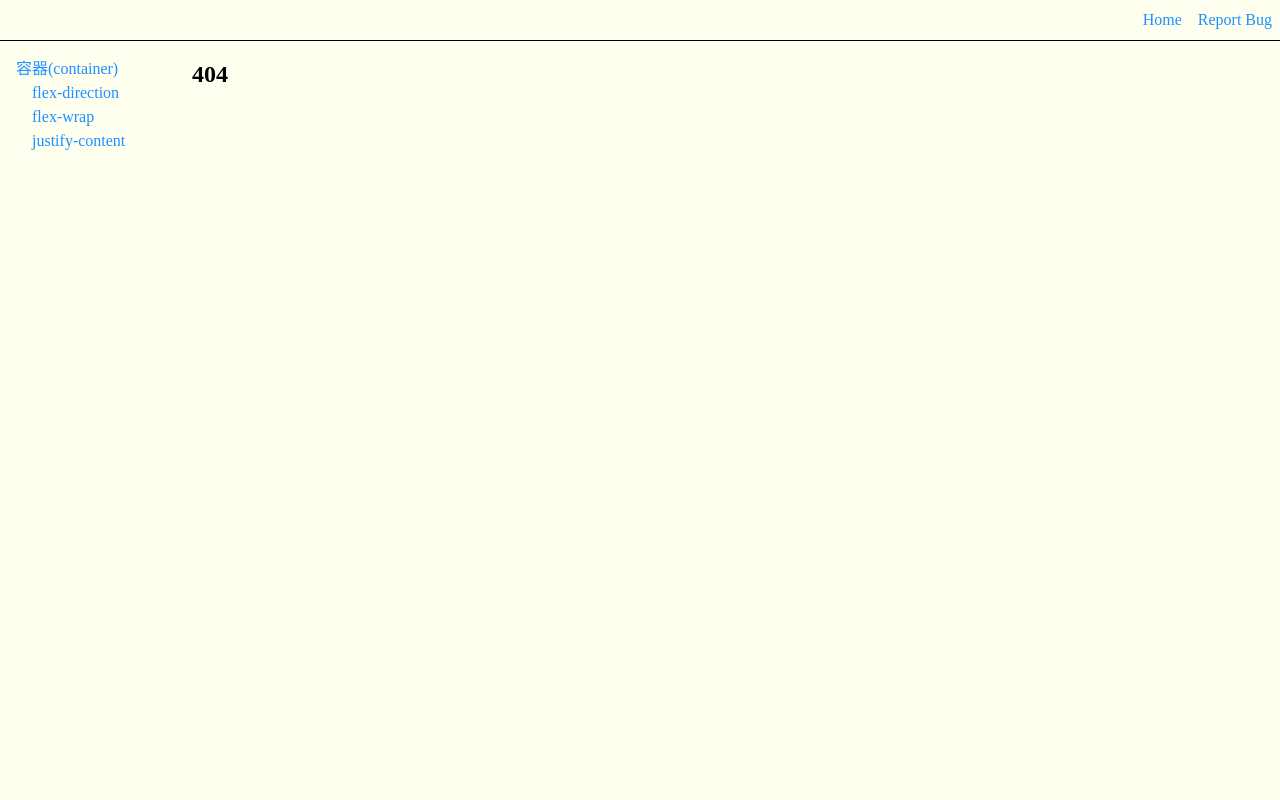
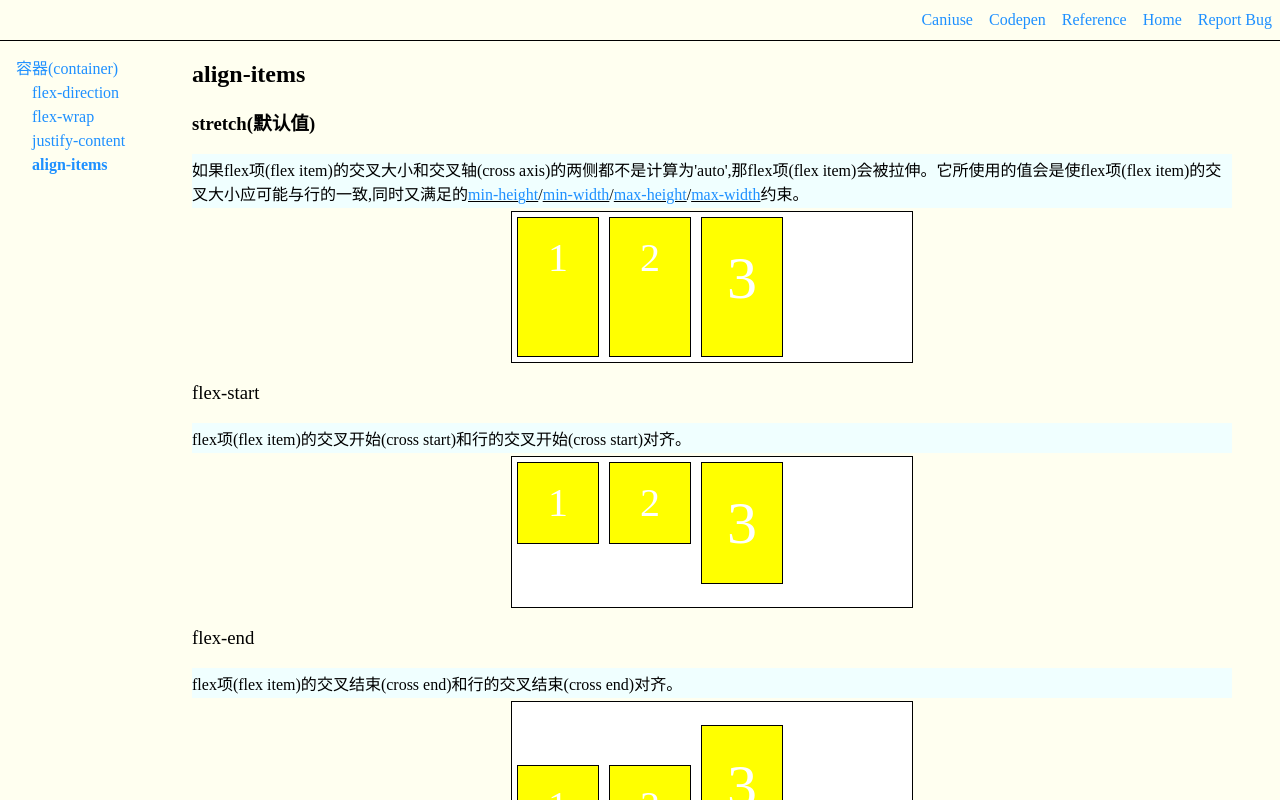
Before and after one commit to asurance/flex-tutorial, a Next.js app: page /container/AlignItems in a window 1280 px wide. Before the commit this address had no page. Built offline with nearby package versions, Linux system fonts and the light colour scheme.

Commit message:
feat(align-items): 基本完成

```diff
--- a/components/Layout.tsx
+++ b/components/Layout.tsx
@@ -27,7 +27,11 @@ const containers: NavVO[] = [
     {
         link: 'JustifyContent',
         text: 'justify-content',
-    }
+    },
+    {
+        link: 'AlignItems',
+        text: 'align-items',
+    },
 ]
 
 const Layout = ({
--- a/components/LinkItem.tsx
+++ b/components/LinkItem.tsx
@@ -29,3 +29,11 @@ export const CrossEnd = '交叉结束(cross end)'
 export const Container = <ArticleLink href="/container" keep>flex容器(flex container)</ArticleLink>
 
 export const Item = 'flex项(flex item)'
+
+export const MinHeight = <ArticleLink href="https://www.w3.org/TR/CSS21/visudet.html#propdef-min-height">min-height</ArticleLink>
+
+export const MinWidth = <ArticleLink href="https://www.w3.org/TR/CSS21/visudet.html#propdef-min-width">min-width</ArticleLink>
+
+export const MaxHeight = <ArticleLink href="https://www.w3.org/TR/CSS21/visudet.html#propdef-max-height">max-height</ArticleLink>
+
+export const MaxWidth = <ArticleLink href="https://www.w3.org/TR/CSS21/visudet.html#propdef-max-width">max-width</ArticleLink>
--- /dev/null
+++ b/pages/container/AlignItems.tsx
@@ -0,0 +1,79 @@
+import { ReactElement } from 'react'
+import Layout from '../../components/Layout'
+import PropertyValue from '../../components/PropertyValue'
+import FlexContainer from '../../components/FlexContainer'
+import FlexItem from '../../components/FlexItem'
+import { CrossAxis, CrossEnd, CrossStart, Item, MaxHeight, MaxWidth, MinHeight, MinWidth } from '../../components/LinkItem'
+import { NavVO } from '../../interfaces/NavVO'
+import PropertyP from '../../components/PropertyP'
+
+const headNavs: NavVO[] = [
+    {
+        link: 'https://caniuse.com/?search=align-items',
+        text: 'Caniuse'
+    },
+    {
+        link: 'https://codepen.io/asurance/pen/rNMbzxq',
+        text: 'Codepen'
+    },
+    {
+        link: 'https://www.w3.org/TR/css-flexbox-1/#propdef-align-items',
+        text: 'Reference',
+    },
+]
+
+export default function AlignItems(): ReactElement {
+    return <Layout title="align-items" navs={headNavs}>
+        <header><h1>align-items</h1></header>
+        <PropertyValue value="stretch" isDefault>
+            <PropertyP>如果{Item}的交叉大小和{CrossAxis}的两侧都不是计算为&apos;auto&apos;,那{Item}会被拉伸。它所使用的值会是使{Item}的交叉大小应可能与行的一致,同时又满足的{MinHeight}/{MinWidth}/{MaxHeight}/{MaxWidth}约束。</PropertyP>
+            <section>
+                <FlexContainer style={{ height: 150 }}>
+                    <FlexItem style={{ height: 'auto' }}>1</FlexItem>
+                    <FlexItem style={{ height: 'auto' }}>2</FlexItem>
+                    <FlexItem style={{ height: 'auto', lineHeight: '120px', fontSize: 60 }}>3</FlexItem>
+                </FlexContainer>
+            </section>
+        </PropertyValue>
+        <PropertyValue value="flex-start" >
+            <PropertyP>{Item}的{CrossStart}和行的{CrossStart}对齐。</PropertyP>
+            <section>
+                <FlexContainer style={{ alignItems: 'flex-start', height: 150 }}>
+                    <FlexItem style={{ height: 'auto' }}>1</FlexItem>
+                    <FlexItem style={{ height: 'auto' }}>2</FlexItem>
+                    <FlexItem style={{ height: 'auto', lineHeight: '120px', fontSize: 60 }}>3</FlexItem>
+                </FlexContainer>
+            </section>
+        </PropertyValue>
+        <PropertyValue value="flex-end" >
+            <PropertyP>{Item}的{CrossEnd}和行的{CrossEnd}对齐。</PropertyP>
+            <section>
+                <FlexContainer style={{ alignItems: 'flex-end', height: 150 }}>
+                    <FlexItem style={{ height: 'auto' }}>1</FlexItem>
+                    <FlexItem style={{ height: 'auto' }}>2</FlexItem>
+                    <FlexItem style={{ height: 'auto', lineHeight: '120px', fontSize: 60 }}>3</FlexItem>
+                </FlexContainer>
+            </section>
+        </PropertyValue>
+        <PropertyValue value="center" >
+            <PropertyP>{Item}的边距框位于行内{CrossAxis}的中心。(如果该行的尺寸小于所需尺寸,则会在两边均匀地溢出。)</PropertyP>
+            <section>
+                <FlexContainer style={{ alignItems: 'center', height: 150 }}>
+                    <FlexItem style={{ height: 'auto' }}>1</FlexItem>
+                    <FlexItem style={{ height: 'auto' }}>2</FlexItem>
+                    <FlexItem style={{ height: 'auto', lineHeight: '120px', fontSize: 60 }}>3</FlexItem>
+                </FlexContainer>
+            </section>
+        </PropertyValue>
+        <PropertyValue value="baseline" >
+            <PropertyP>{Item}会是用基线进行对齐。所有{Item}会被排布成他们的基线对齐,同时{Item}中基线和{CrossStart}距离最大的一个的与行的{CrossStart}对齐。如果一个{Item}在必要的轴线中没有基线,那会从它的边框中合成基线。</PropertyP>
+            <section>
+                <FlexContainer style={{ alignItems: 'baseline', height: 150 }}>
+                    <FlexItem style={{ height: 'auto' }}>1</FlexItem>
+                    <FlexItem style={{ height: 'auto' }}>2</FlexItem>
+                    <FlexItem style={{ height: 'auto', lineHeight: '120px', fontSize: 60 }}>3</FlexItem>
+                </FlexContainer>
+            </section>
+        </PropertyValue>
+    </Layout>
+}
```
